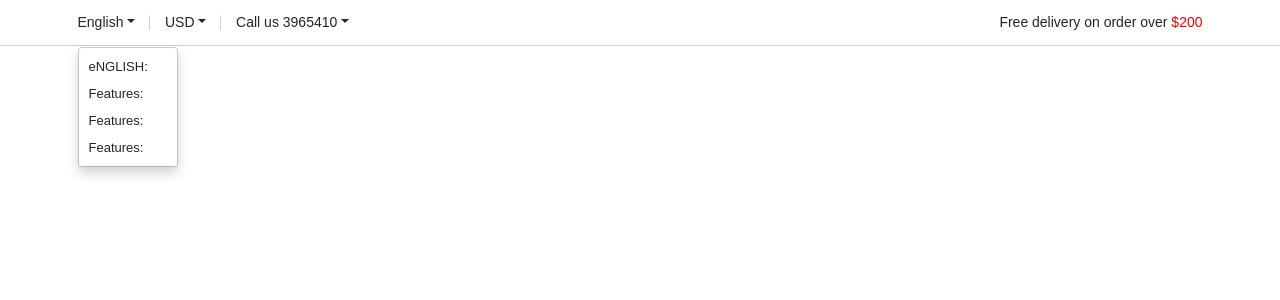
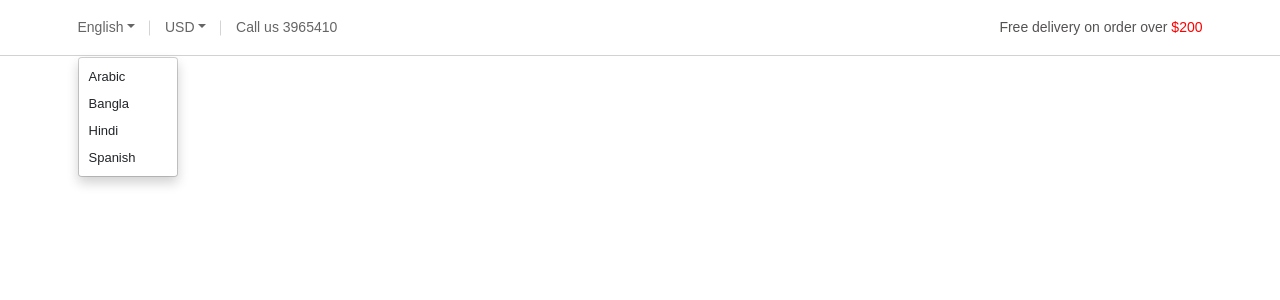
Before and after one commit to reza-madankar/Shop, a React (Create React App) app: page / in a window 1280 px wide. Both pictures are taken after a click on the button "English". Shown: the top 300 px of the page. Built offline with nearby package versions, Linux system fonts and the light colour scheme.

Commit message:
Change topHeader menu style

```diff
--- a/src/Content/Style/header.scss
+++ b/src/Content/Style/header.scss
@@ -3,14 +3,17 @@
   justify-content: space-between;
   font-family: "Poppins", sans-serif;
   font-size: 14px;
-  line-height: 45px;
+  line-height: 55px;
+  color: #555252;
 
   .drpMenu {
     display: flex;
 
     .navItem {
+      color: #656565;
       padding-right: 15px;
       margin-right: 15px;
+      text-decoration: none;
 
       &:not(:last-child)::before {
         position: absolute;
@@ -30,10 +33,8 @@
           color: #a749ff;
           background-color: white;
         }
-      }
 
-      div.dropdown-menu {
-        a {
+        &.dropdown-item {
           font-size: 13px;
           line-height: 22px;
         }
--- a/src/Pages/Layout/component/topHeader.jsx
+++ b/src/Pages/Layout/component/topHeader.jsx
@@ -8,20 +8,20 @@ const TopHeader = () => {
     <div className="header" id="topHeader">
       <div className="drpMenu">
         <NavDropdown className="navItem" title="English">
-          <NavDropdown.Item href="#action/3.1">eNGLISH:</NavDropdown.Item>
-          <NavDropdown.Item href="#action/3.1">Features:</NavDropdown.Item>
-          <NavDropdown.Item href="#action/3.1">Features:</NavDropdown.Item>
-          <NavDropdown.Item href="#action/3.1">Features:</NavDropdown.Item>
+          <NavDropdown.Item href="#action/3.1">Arabic</NavDropdown.Item>
+          <NavDropdown.Item href="#action/3.1">Bangla</NavDropdown.Item>
+          <NavDropdown.Item href="#action/3.1">Hindi</NavDropdown.Item>
+          <NavDropdown.Item href="#action/3.1">Spanish</NavDropdown.Item>
         </NavDropdown>
 
         <NavDropdown className="navItem" title="USD">
-          <NavDropdown.Item href="#action/3.1">eNGLISH:</NavDropdown.Item>
-          <NavDropdown.Item href="#action/3.1">Features:</NavDropdown.Item>
-          <NavDropdown.Item href="#action/3.1">Features:</NavDropdown.Item>
-          <NavDropdown.Item href="#action/3.1">Features:</NavDropdown.Item>
+          <NavDropdown.Item href="#action/3.1">Taka (BDT)</NavDropdown.Item>
+          <NavDropdown.Item href="#action/3.1">Riyal (SAR)</NavDropdown.Item>
+          <NavDropdown.Item href="#action/3.1">Rupee (INR)</NavDropdown.Item>
+          <NavDropdown.Item href="#action/3.1">Dirham (AED)</NavDropdown.Item>
         </NavDropdown>
 
-        <NavDropdown className="navItem" title="Call us 3965410"></NavDropdown>
+        <a href="#" className="navItem">Call us 3965410</a>
       </div>
       <div className="description">
         <p>
```
